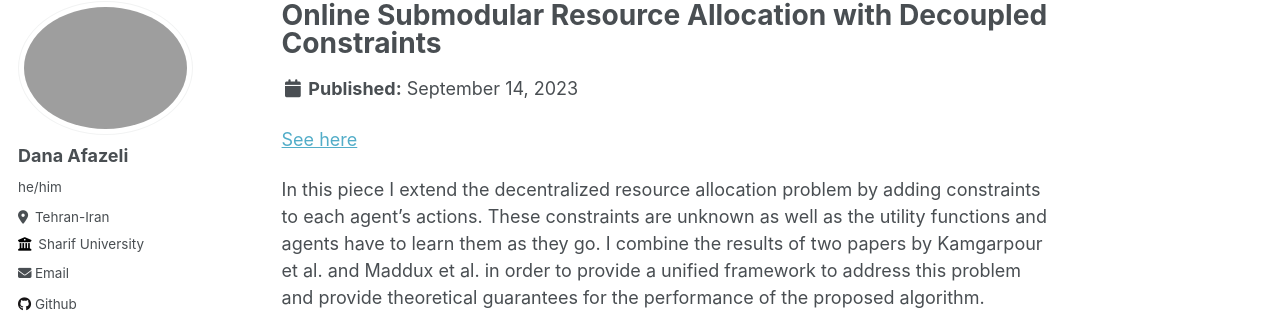
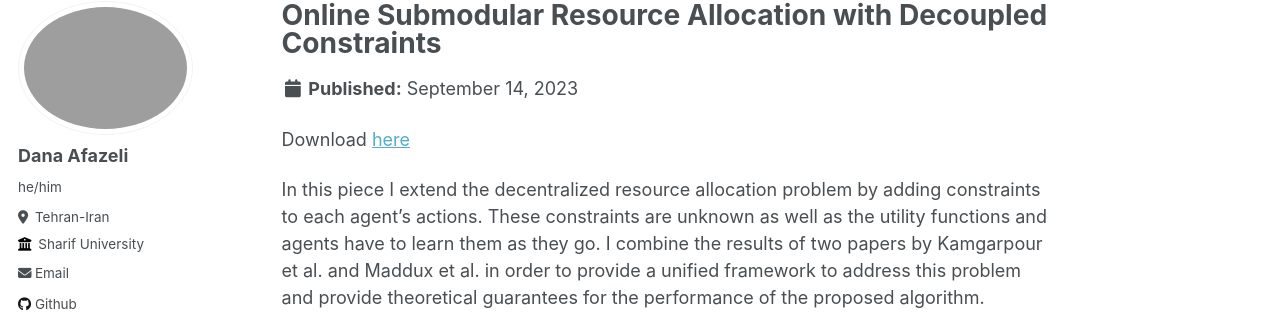
Before and after one commit to Dana-Afazeli/Dana-Afazeli.github.io, a Jekyll site: the page built from _writingsamples/EPFL-phase-1.md, in a window 1280 px wide and 1031 px high. Shown: the part 105-427 px from the top of the window. Built offline with Jekyll 4.4.1, drawn with Linux system fonts in a browser that asks for light colours.

Commit message:
fix writing sample link

```diff
--- a/_writingsamples/EPFL-phase-1.md
+++ b/_writingsamples/EPFL-phase-1.md
@@ -7,8 +7,7 @@ date: 2023-09-14
 paperurl: 'https://drive.google.com/file/d/1sLxrUJsr5aTIFfwGGyxial_xNMfqp-vI/view?usp=drive_link'
 ---
 
-<a href="https://drive.google.com/file/d/1sLxrUJsr5aTIFfwGGyxial_xNMfqp-vI/view?usp=drive_link">
-See here</a>
+Download <a href="https://drive.google.com/file/d/1sLxrUJsr5aTIFfwGGyxial_xNMfqp-vI/view?usp=drive_link">here</a>
 
 In this piece I extend the decentralized resource allocation problem by adding
 constraints to each agent's actions. These constraints are unknown as well as the
```
Also changed, not shown: _writingsamples/EPFL-phase-2.md (+1 -2 lines), 3 other files.
